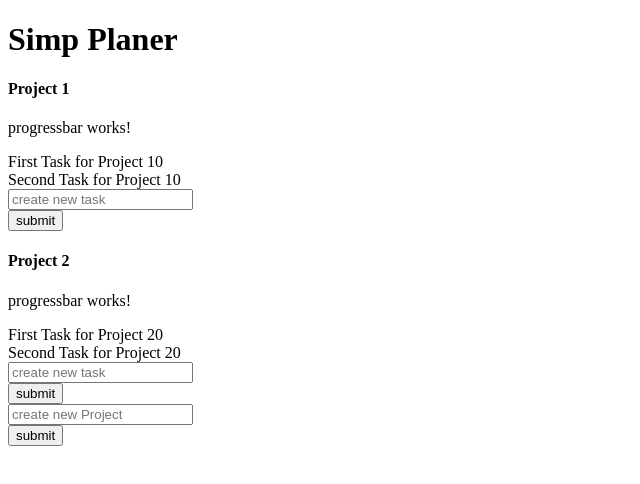
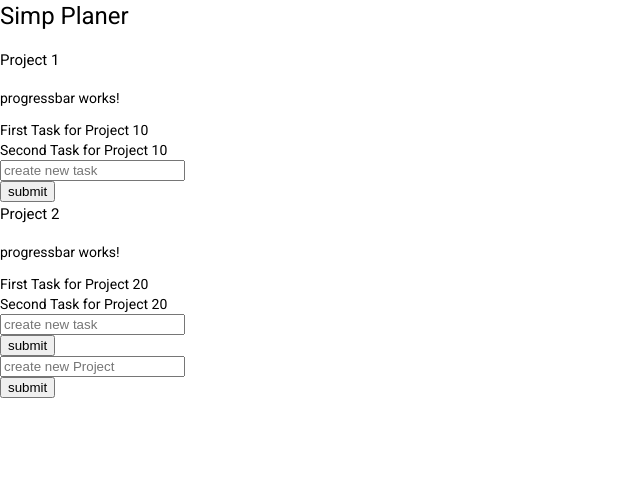
Before and after one commit to RouvenGonzalez/App-Template, an Angular app in the folder projekt/: page / in a window 1280 px wide. Shown: the top 484 px of the page, without its empty margins (0-640 px from the left). Built offline with nearby package versions, Linux system fonts and the light colour scheme.

Commit message:
#5 added angular materias

```diff
--- a/projekt/angular.json
+++ b/projekt/angular.json
@@ -24,6 +24,7 @@
               "src/assets"
             ],
             "styles": [
+              "./node_modules/@angular/material/prebuilt-themes/purple-green.css",
               "src/styles.css"
             ],
             "scripts": []
--- a/projekt/package.json
+++ b/projekt/package.json
@@ -13,10 +13,12 @@
   "private": true,
   "dependencies": {
     "@angular/animations": "~10.1.2",
+    "@angular/cdk": "^10.2.7",
     "@angular/common": "~10.1.2",
     "@angular/compiler": "~10.1.2",
     "@angular/core": "~10.1.2",
     "@angular/forms": "~10.1.2",
+    "@angular/material": "^10.2.7",
     "@angular/platform-browser": "~10.1.2",
     "@angular/platform-browser-dynamic": "~10.1.2",
     "@angular/router": "~10.1.2",
--- a/projekt/src/app/app.module.ts
+++ b/projekt/src/app/app.module.ts
@@ -7,10 +7,11 @@
 import { TaskComponent } from './task/task.component';
 import { ProgressbarComponent } from './progressbar/progressbar.component';
 import { FormsModule } from '@angular/forms';
+import { BrowserAnimationsModule } from '@angular/platform-browser/animations';
 
 @NgModule({
   declarations: [AppComponent, ProjectComponent, TaskComponent, ProgressbarComponent],
-  imports: [BrowserModule, AppRoutingModule, FormsModule],
+  imports: [BrowserModule, AppRoutingModule, FormsModule, BrowserAnimationsModule],
   providers: [],
   bootstrap: [AppComponent],
 })
--- a/projekt/src/app/models/task.ts
+++ b/projekt/src/app/models/task.ts
@@ -10,6 +10,6 @@
 
 enum Status {
   open = 0,
-  wip = 1,
+  review = 1,
   finished = 2,
 }
--- a/projekt/src/index.html
+++ b/projekt/src/index.html
@@ -6,8 +6,10 @@
   <base href="/">
   <meta name="viewport" content="width=device-width, initial-scale=1">
   <link rel="icon" type="image/x-icon" href="favicon.ico">
+  <link href="https://fonts.googleapis.com/css?family=Roboto:300,400,500&display=swap" rel="stylesheet">
+  <link href="https://fonts.googleapis.com/icon?family=Material+Icons" rel="stylesheet">
 </head>
-<body>
+<body class="mat-typography">
   <app-root></app-root>
 </body>
 </html>
--- a/projekt/src/polyfills.ts
+++ b/projekt/src/polyfills.ts
@@ -55,8 +55,7 @@
 /***************************************************************************************************
  * Zone JS is required by default for Angular itself.
  */
-import 'zone.js/dist/zone';  // Included with Angular CLI.
-
+import 'zone.js/dist/zone'; // Included with Angular CLI.
 
 /***************************************************************************************************
  * APPLICATION IMPORTS
--- a/projekt/src/styles.css
+++ b/projekt/src/styles.css
@@ -1 +1,4 @@
 /* You can add global styles to this file, and also import other style files */
+
+html, body { height: 100%; }
+body { margin: 0; font-family: Roboto, "Helvetica Neue", sans-serif; }
```
Also changed, not shown: 1 other file (tests, documents, lock files or other folders).
